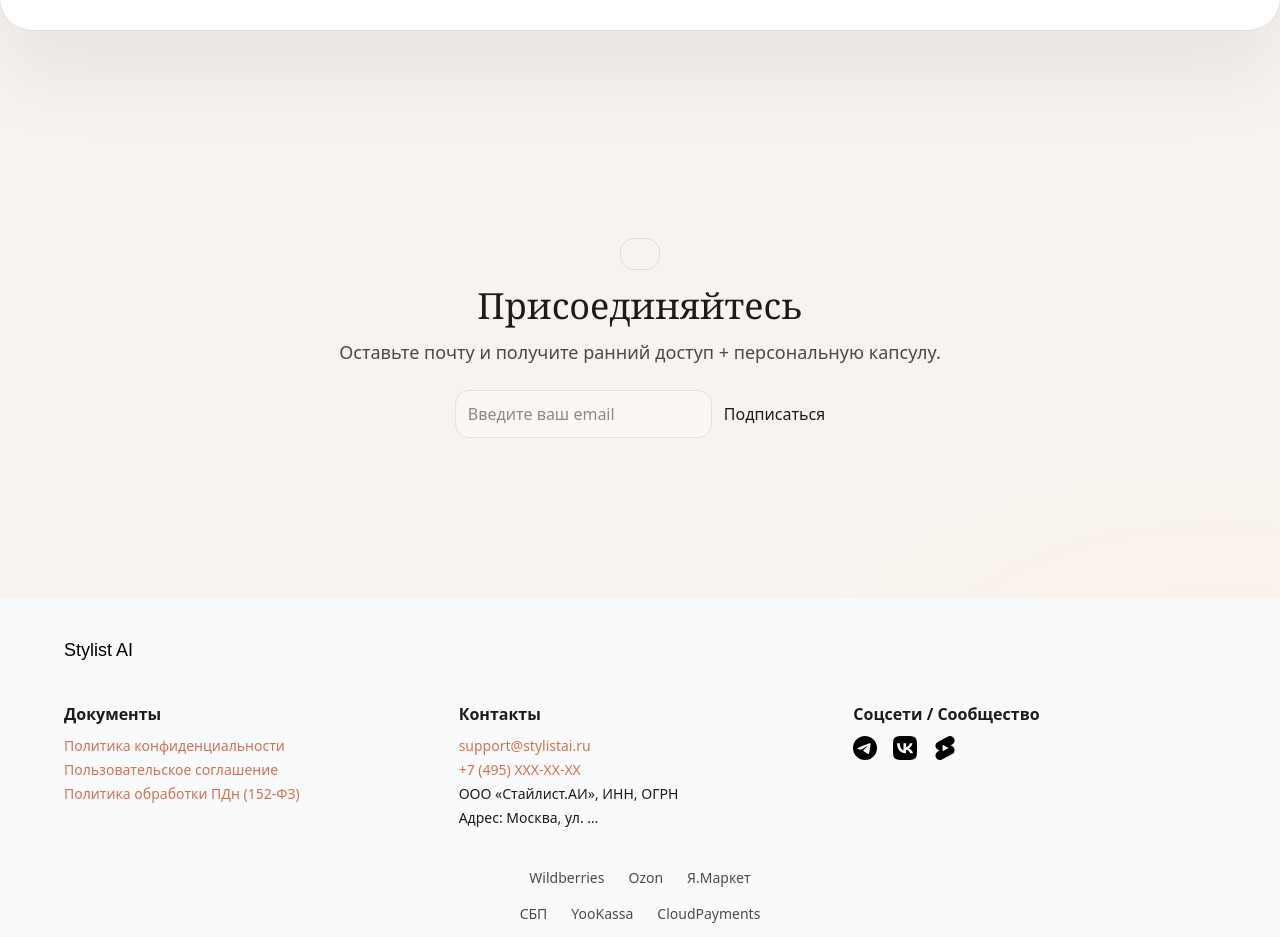
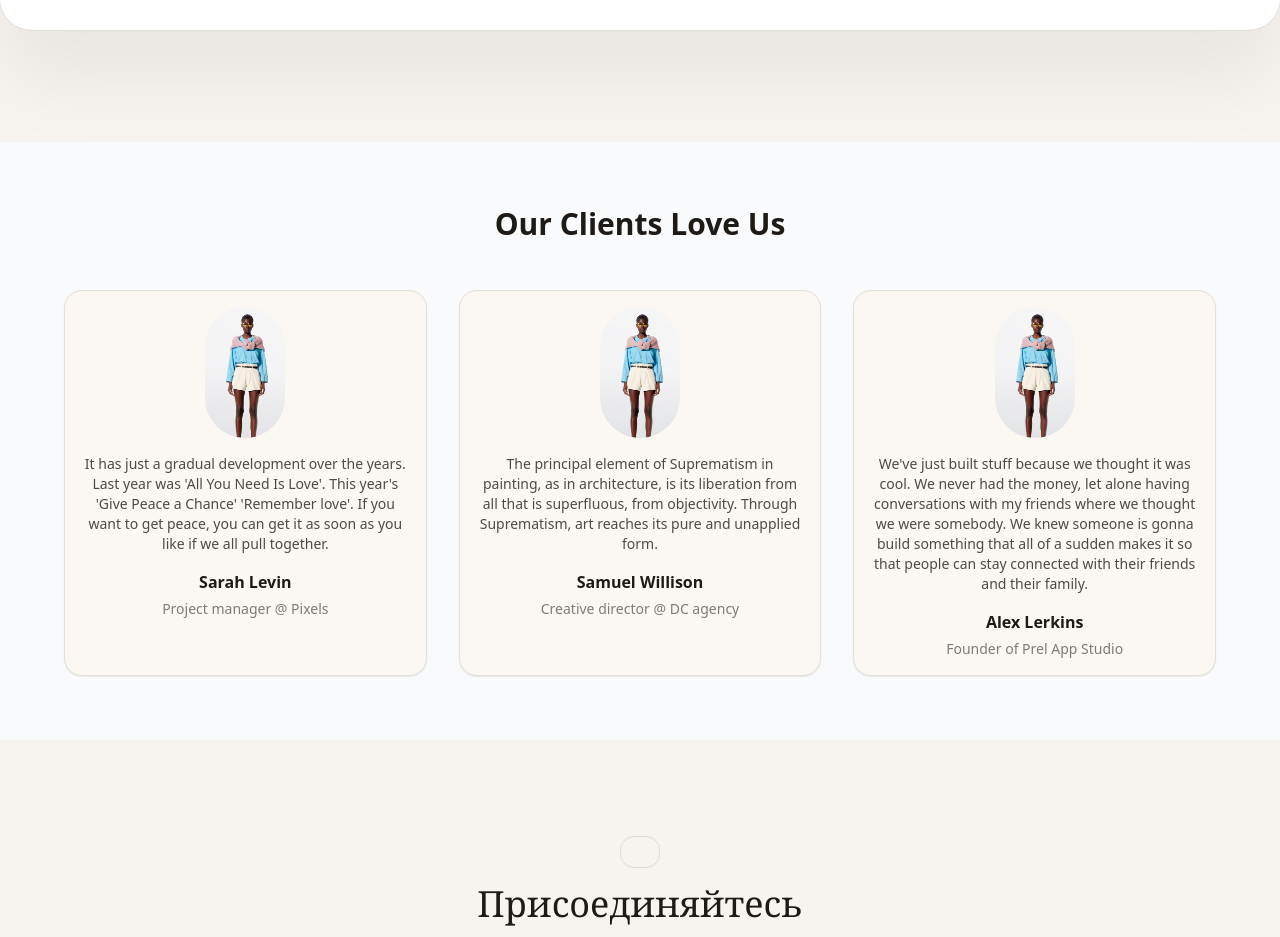
Before and after one commit to IceDarold/ai-stylist-landing, a Next.js app: page / in a window 1280 px wide. Shown: the part 2488-3425 px from the top of the page. Built offline with nearby package versions, Linux system fonts and the light colour scheme.

Commit message:
feat: add testimonials section

```diff
--- a/src/app/page.tsx
+++ b/src/app/page.tsx
@@ -4,6 +4,7 @@ import { Benefits } from "@/components/Benefits";
 import { TryOn } from "@/components/TryOn";
 import { FinalCTA } from "@/components/FinalCTA";
 import { Footer } from "@/components/Footer";
+import { Testimonials } from "@/components/Testimonials";
 
 export default function Page() {
   return (
@@ -12,6 +13,7 @@ export default function Page() {
       <ScrollyCopy text="Neo - это стилист на базе искусственного ителлекта, который помогает выбирать одежду проще, увереннее и быстрее на основе ваших персональных параметров и предпочтений." />
       <Benefits />
       <TryOn />
+      <Testimonials />
       <FinalCTA />
       <Footer />
     </>
--- /dev/null
+++ b/src/components/Testimonials.tsx
@@ -0,0 +1,60 @@
+import Image from "next/image";
+
+interface Testimonial {
+  name: string;
+  role: string;
+  quote: string;
+}
+
+const testimonials: Testimonial[] = [
+  {
+    name: "Sarah Levin",
+    role: "Project manager @ Pixels",
+    quote:
+      "It has just a gradual development over the years. Last year was 'All You Need Is Love'. This year's 'Give Peace a Chance' 'Remember love'. If you want to get peace, you can get it as soon as you like if we all pull together.",
+  },
+  {
+    name: "Samuel Willison",
+    role: "Creative director @ DC agency",
+    quote:
+      "The principal element of Suprematism in painting, as in architecture, is its liberation from all that is superfluous, from objectivity. Through Suprematism, art reaches its pure and unapplied form.",
+  },
+  {
+    name: "Alex Lerkins",
+    role: "Founder of Prel App Studio",
+    quote:
+      "We've just built stuff because we thought it was cool. We never had the money, let alone having conversations with my friends where we thought we were somebody. We knew someone is gonna build something that all of a sudden makes it so that people can stay connected with their friends and their family.",
+  },
+];
+
+export function Testimonials() {
+  return (
+    <section className="py-16 bg-gray-50">
+      <div className="container">
+        <h2 className="text-center text-3xl font-semibold mb-12">
+          Our Clients Love Us
+        </h2>
+        <div className="grid gap-8 md:grid-cols-3">
+          {testimonials.map((t) => (
+            <figure key={t.name} className="card flex flex-col items-center text-center gap-4">
+              <Image
+                src="/person.jpg"
+                alt={t.name}
+                width={80}
+                height={80}
+                className="rounded-full object-cover"
+              />
+              <blockquote className="text-black/70 text-sm">{t.quote}</blockquote>
+              <figcaption className="flex flex-col gap-1">
+                <div className="font-semibold">{t.name}</div>
+                <div className="text-black/50 text-sm">{t.role}</div>
+              </figcaption>
+            </figure>
+          ))}
+        </div>
+      </div>
+    </section>
+  );
+}
+
+export default Testimonials;
```
